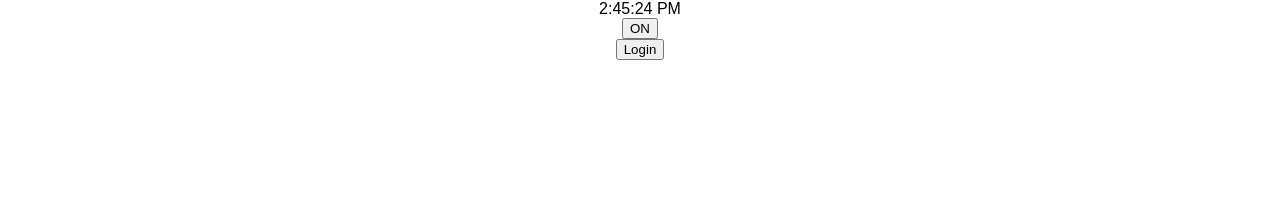
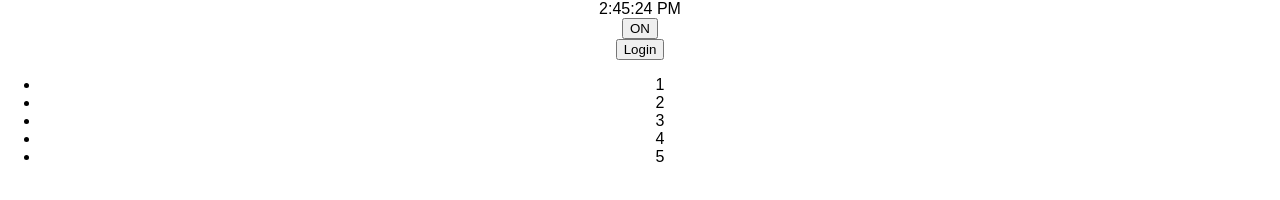
Before and after one commit to AlexKolomiytsev/react-learn, a React (Create React App) app: page / in a window 1280 px wide. Shown: the part 518-718 px from the top of the page. Built offline with nearby package versions, Linux system fonts and the light colour scheme.

Commit message:
lists and keys

```diff
--- a/src/components/App/App.js
+++ b/src/components/App/App.js
@@ -7,6 +7,7 @@ import Comment from "../Comment/Comment";
 import Clock from "../Clock/Clock";
 import Toggle from "../Toggle/Toggle";
 import LoginControl from "../LoginControl/LoginControl"
+import List from "../List/List";
 
 class App extends React.Component {
     render() {
@@ -27,6 +28,8 @@ class App extends React.Component {
 
         const element = <h1>Hello, {formatName(user)}!</h1>;
 
+        const someList = [1, 2, 3, 4, 5];
+
         return (
             <div className="App">
                 {element}
@@ -45,6 +48,8 @@ class App extends React.Component {
 
                 <LoginControl/>
 
+                <List list={someList}/>
+
             </div>
         );
     }
--- /dev/null
+++ b/src/components/List/List.js
@@ -0,0 +1,23 @@
+import React from 'react'
+
+import ListItem from './ListItem/ListItem'
+
+class List extends React.Component {
+
+    render() {
+        const { list } = this.props;
+
+        return (
+            <ul className='List'>
+                {list.map((item) =>
+                    <ListItem
+                        key={item.toString()}
+                        item={item}
+                    />
+                )}
+            </ul>
+        );
+    }
+}
+
+export default List;
--- /dev/null
+++ b/src/components/List/ListItem/ListItem.js
@@ -0,0 +1,15 @@
+import React from 'react'
+
+class ListItem extends React.Component {
+    render() {
+        const { item } = this.props;
+
+        return (
+            <li>
+                {item}
+            </li>
+        )
+    }
+}
+
+export default ListItem;
```
Also changed, not shown: src/components/List/List.css (added), src/components/List/ListItem/ListItem.css (added).
